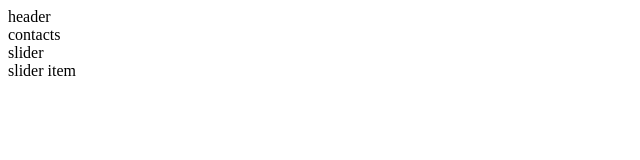
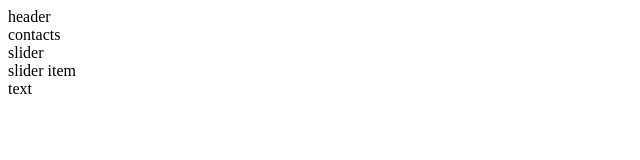
Before and after one commit to DmitrijPerejro/test-repos2, a website: page index.html in a window 1280 px wide. Shown: the full height of the page, 0-640 px from the left. Drawn offline with Linux system fonts and the light colour scheme.

Commit message:
fix text in footer

```diff
--- a/index.html
+++ b/index.html
@@ -22,7 +22,7 @@
     </section>
   </main>
   <footer>
-    <footer></footer>
+    text
   </footer>
 </body>
 </html>
```
